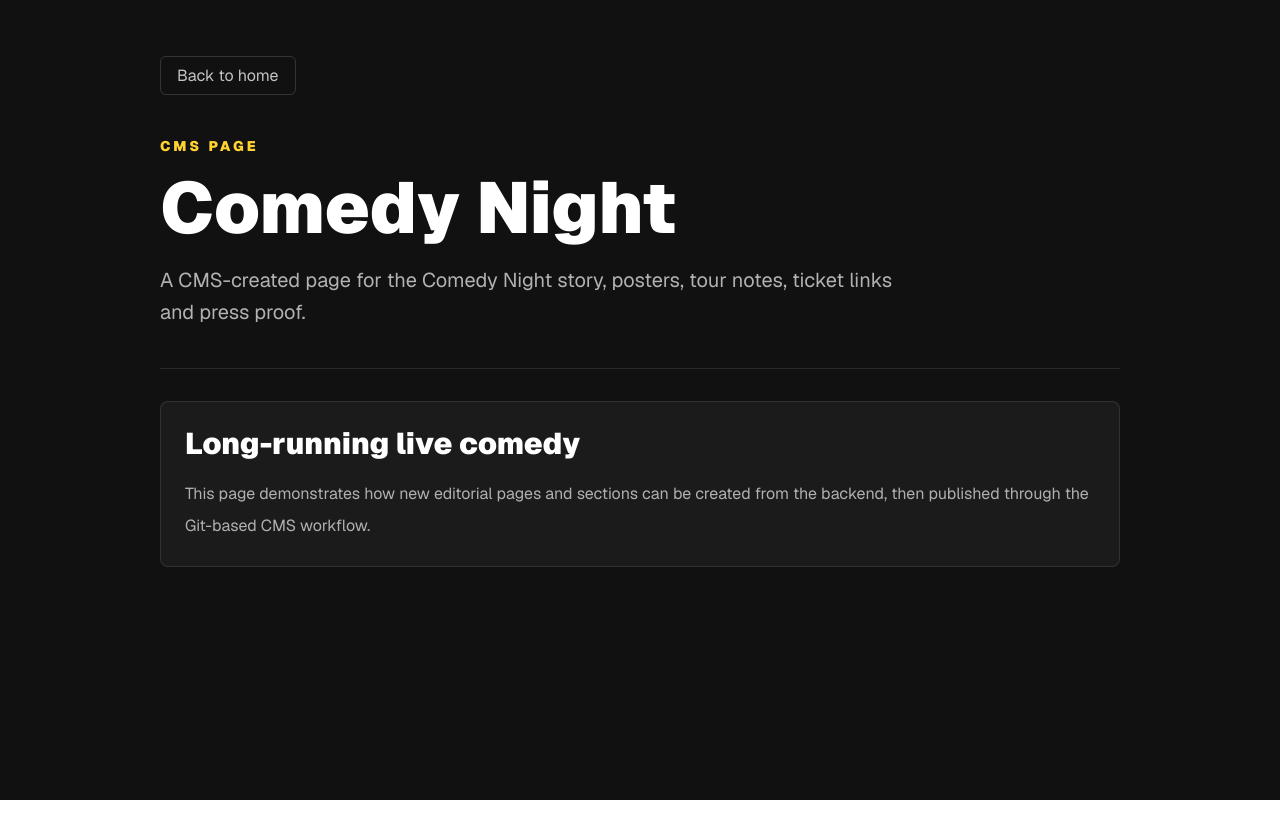
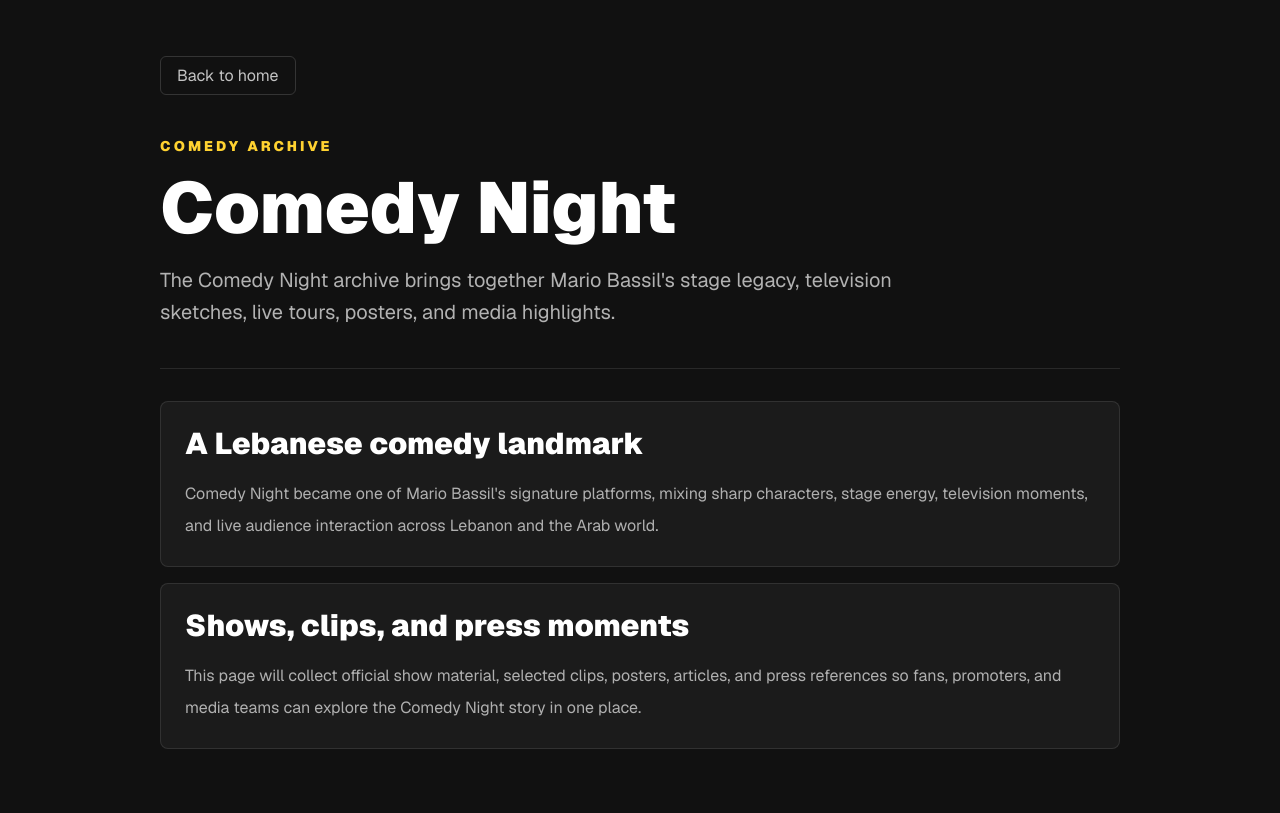
Before and after one commit to magicaiweb/magicai-mario-bassil, a Next.js app: page /websites/mario-bassil/comedy-night in a window 1280 px wide. Built offline with nearby package versions, Linux system fonts and the light colour scheme.

Commit message:
Replace Comedy Night placeholder copy

```diff
--- a/app/[slug]/page.tsx
+++ b/app/[slug]/page.tsx
@@ -42,7 +42,7 @@ export default async function CmsPage({ params }: { params: Params }) {
         </Link>
         <section className="mt-12 border-b border-white/10 pb-10">
           <p className="text-sm font-black uppercase tracking-[0.22em] text-amber-300">
-            CMS Page
+            Comedy Archive
           </p>
           <h1 className="mt-4 text-5xl font-black sm:text-7xl">
             {t(page.title, language)}
--- a/content/site.json
+++ b/content/site.json
@@ -434,18 +434,28 @@
         "ar": "كوميدي نايت"
       },
       "summary": {
-        "en": "A CMS-created page for the Comedy Night story, posters, tour notes, ticket links and press proof.",
-        "ar": "صفحة قابلة للإدارة لسرد قصة كوميدي نايت والبوسترات ومعلومات الجولات وروابط التذاكر."
+        "en": "The Comedy Night archive brings together Mario Bassil's stage legacy, television sketches, live tours, posters, and media highlights.",
+        "ar": "أرشيف كوميدي نايت يجمع إرث ماريو باسيل المسرحي، الاسكتشات التلفزيونية، الجولات المباشرة، البوسترات، وأبرز المحطات الإعلامية."
       },
       "sections": [
         {
           "heading": {
-            "en": "Long-running live comedy",
-            "ar": "كوميديا مباشرة طويلة الأمد"
+            "en": "A Lebanese comedy landmark",
+            "ar": "علامة فارقة في الكوميديا اللبنانية"
           },
           "body": {
-            "en": "This page demonstrates how new editorial pages and sections can be created from the backend, then published through the Git-based CMS workflow.",
-            "ar": "تعرض هذه الصفحة كيفية إنشاء صفحات وأقسام تحريرية جديدة من لوحة الإدارة ثم نشرها عبر نظام إدارة محتوى مرتبط بـ Git."
+            "en": "Comedy Night became one of Mario Bassil's signature platforms, mixing sharp characters, stage energy, television moments, and live audience interaction across Lebanon and the Arab world.",
+            "ar": "أصبحت كوميدي نايت من أبرز منصات ماريو باسيل، جامعة بين الشخصيات الكوميدية، طاقة المسرح، اللحظات التلفزيونية، والتفاعل المباشر مع الجمهور في لبنان والعالم العربي."
+          }
+        },
+        {
+          "heading": {
+            "en": "Shows, clips, and press moments",
+            "ar": "عروض وفيديوهات ومحطات إعلامية"
+          },
+          "body": {
+            "en": "This page will collect official show material, selected clips, posters, articles, and press references so fans, promoters, and media teams can explore the Comedy Night story in one place.",
+            "ar": "تجمع هذه الصفحة مواد العروض الرسمية، مقاطع مختارة، بوسترات، مقالات، ومراجع إعلامية ليتمكن الجمهور والمنظمون وفرق الإعلام من متابعة قصة كوميدي نايت في مكان واحد."
           }
         }
       ]
```
